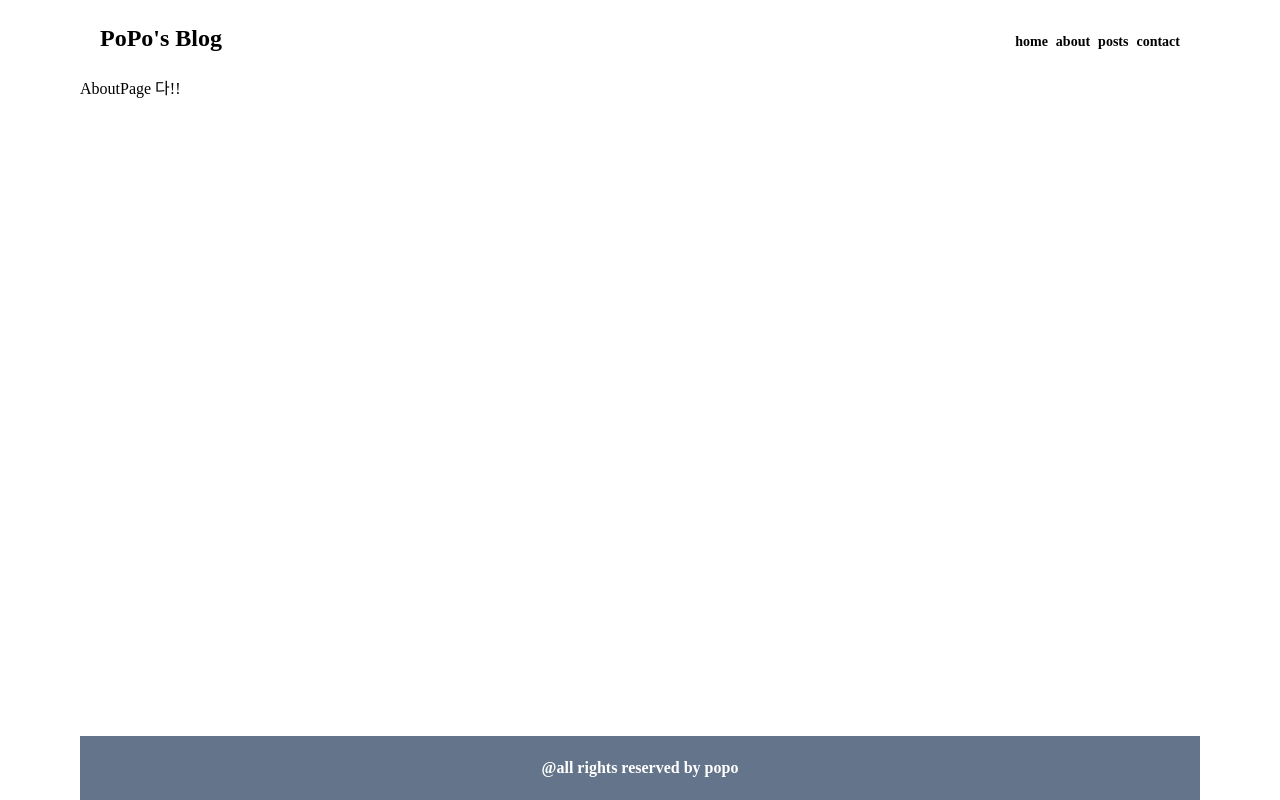
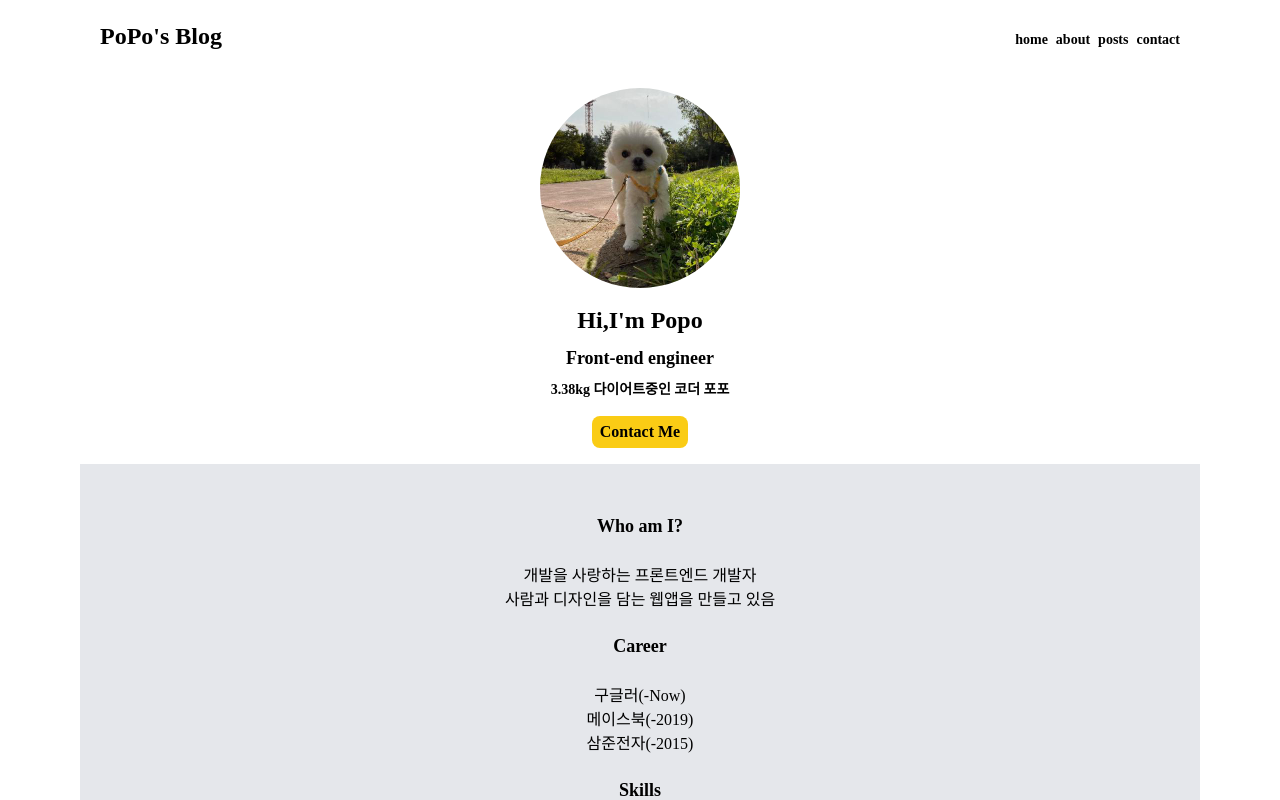
Before and after one commit to cktjdgus45/nextJS, a Next.js app: page /about in a window 1280 px wide. Built offline with nearby package versions, Linux system fonts and the light colour scheme; a web font is replaced by a local one.

Commit message:
add About page

```diff
--- /dev/null
+++ b/src/app/about/layout.tsx
@@ -0,0 +1,13 @@
+import Link from 'next/link';
+
+export default function AboutLayout({
+    children,
+}: {
+    children: React.ReactNode
+}) {
+    return (
+        <>
+            {children}
+        </>
+    )
+}
--- a/src/app/about/page.tsx
+++ b/src/app/about/page.tsx
@@ -1,8 +1,19 @@
+import MyInfo from '@/components/MyInfo';
+import Profile from '@/components/Profile';
+import { getProducts } from '@/service/products';
+import Image from 'next/image';
+import Link from 'next/link';
 import React from 'react';
+import clothesImage from '../../../public/images/clothes.jpg';
+import '../globals.css';
 
-const AboutPage = () => {
+const AboutPage = async () => {
+
     return (
-        <>AboutPage 다!!</>
+        <div className='flex flex-col justify-center'>
+            <Profile />
+            <MyInfo />
+        </div>
     )
 }
 
--- a/src/app/layout.tsx
+++ b/src/app/layout.tsx
@@ -23,8 +23,8 @@ export default function RootLayout({
             <nav>
               <Link className='text-sm ml-2 font-semibold' href='/'>home</Link>
               <Link className='text-sm ml-2 font-semibold' href='/about'>about</Link>
-              <Link className='text-sm ml-2 font-semibold' href='/contact'>posts</Link>
-              <Link className='text-sm ml-2 font-semibold' href='/products'>contact</Link>
+              <Link className='text-sm ml-2 font-semibold' href='/posts'>posts</Link>
+              <Link className='text-sm ml-2 font-semibold' href='/contact'>contact</Link>
             </nav>
           </header>
           <main className='basis-[90%]'>
--- a/src/app/products/page.tsx
+++ b/src/app/products/page.tsx
@@ -1,4 +1,3 @@
-import MeowArticle from '@/components/MeowArticle';
 import { getProducts } from '@/service/products';
 import Image from 'next/image';
 import Link from 'next/link';
@@ -23,7 +22,6 @@ const ProductsPage = async () => {
                     </li>
                 ))}
             </ul>
-            <MeowArticle />
         </>
     )
 }
--- /dev/null
+++ b/src/components/MyInfo.tsx
@@ -0,0 +1,35 @@
+import React from 'react';
+
+const MyInfo = () => {
+    return (
+        <div className='flex flex-col justify-center w-full h-full py-12 bg-gray-200'>
+            <div className='mb-3'>
+                <h1 className='text-center font-extrabold text-lg mb-4'>Who am I?</h1>
+                <div className='text-center p-2'>
+                    <span>개발을 사랑하는 프론트엔드 개발자</span><br />
+                    <span>사람과 디자인을 담는 웹앱을 만들고 있음</span>
+                </div>
+
+            </div>
+            <div className='mb-3'>
+                <h1 className='text-center font-extrabold text-lg mb-4'>Career</h1>
+                <div className='text-center p-2'>
+                    <span>구글러(-Now)</span><br />
+                    <span>메이스북(-2019)</span><br />
+                    <span>삼준전자(-2015)</span>
+                </div>
+
+            </div>
+            <div className='mb-3'>
+                <h1 className='text-center font-extrabold text-lg mb-4'>Skills</h1>
+                <div className='text-center p-2'>
+                    <span>React, Vue, Node</span><br />
+                    <span>Git, Clean Code</span><br />
+                    <span>VS Code, Intelij, MongoDB</span><br />
+                </div>
+
+            </div>
+        </div>
+    )
+}
+export default MyInfo;
--- a/src/components/Profile.tsx
+++ b/src/components/Profile.tsx
@@ -1,16 +1,17 @@
 import Image from 'next/image';
+import Link from 'next/link';
 import React from 'react';
 
 const Profile = () => {
     return (
-        <div className='flex flex-col items-center justify-center basis-[15%] bg-blue'>
+        <div className='flex flex-col items-center justify-center basis-[15%] bg- mb-2'>
             <div className='mt-2'>
                 <Image className='my-2 rounded-full' width={200} height={0} src="/images/popo.jpg" alt="proifle" />
             </div>
             <h1 className='my-2 font-extrabold text-2xl'>Hi,I&apos;m Popo</h1>
             <h3 className='mb-2 font-semibold text-lg'>Front-end engineer</h3>
             <span className='mb-2 text-sm font-bold'>3.38kg 다이어트중인 코더 포포</span>
-            <button className='m-2 rounded-lg px-2 py-1 font-bold  text-base bg-yellow-400 text-black'>Contact Me</button>
+            <Link href='/contact' className='m-2 rounded-lg px-2 py-1 font-bold  text-base bg-yellow-400 text-black'>Contact Me</Link>
         </div>
     )
 }
```
